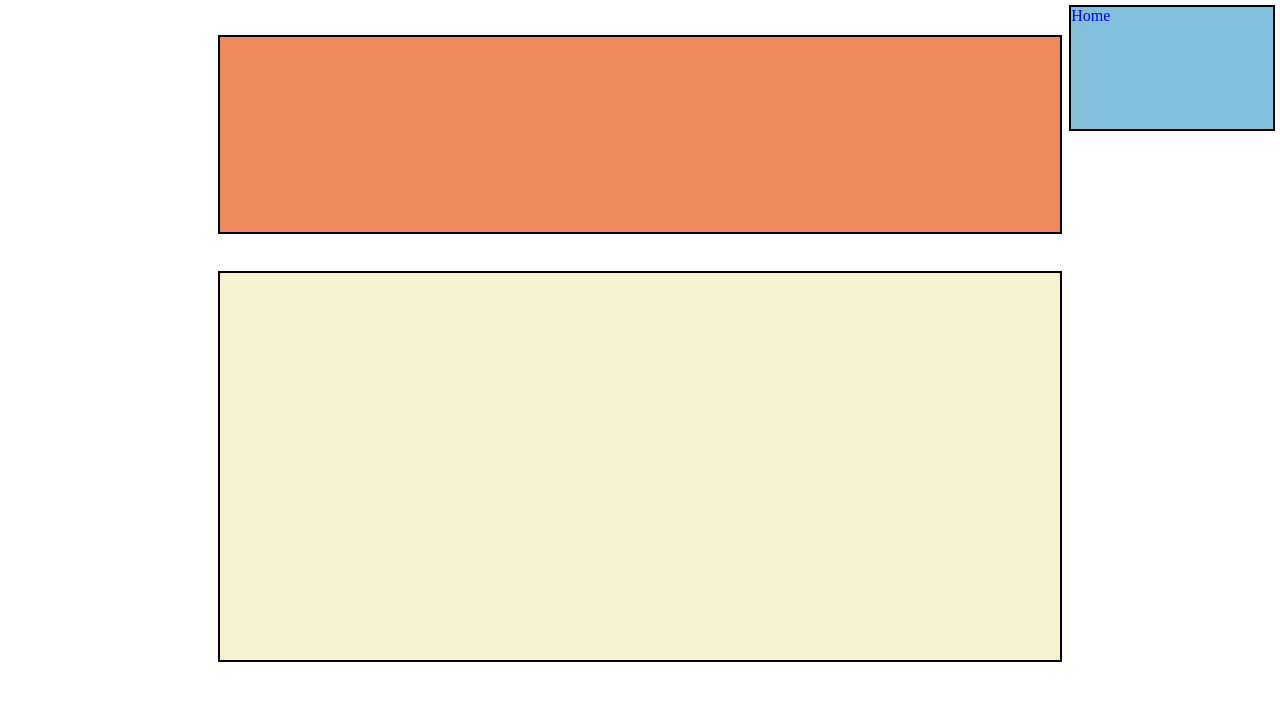
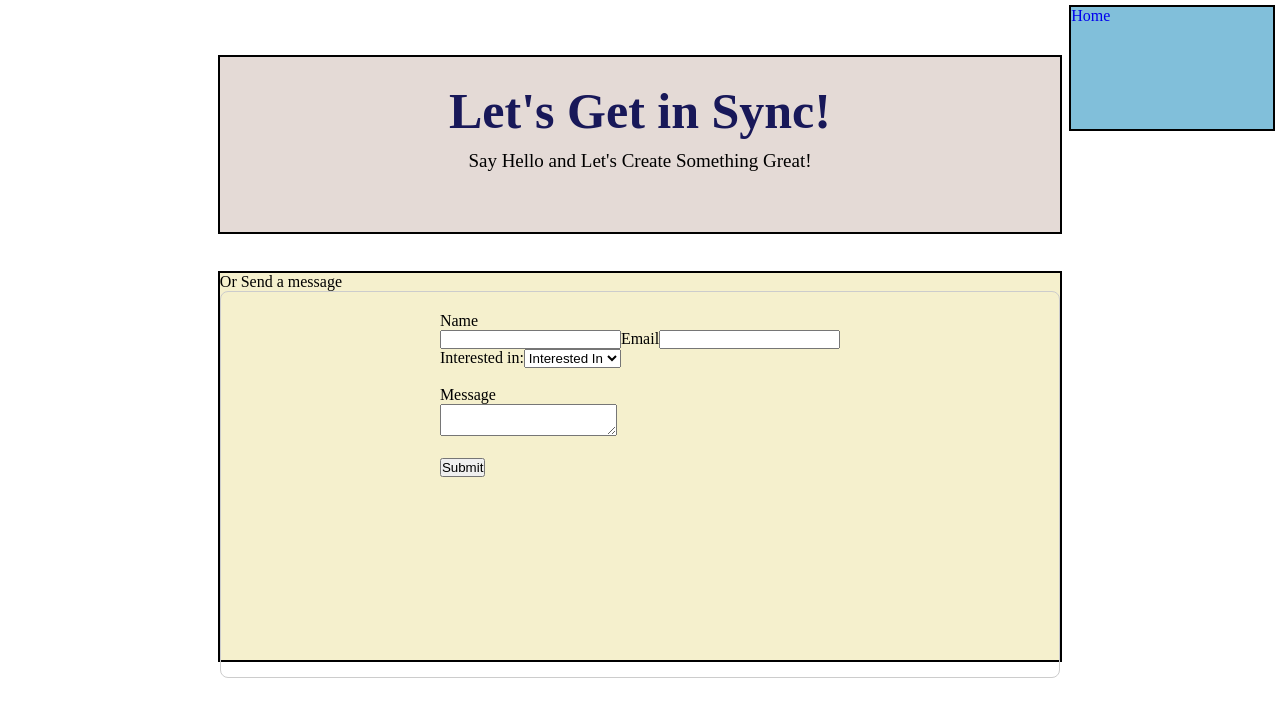
Before and after one commit to MahimaGajjar/Mahima.dev, a React (Create React App) app: page /contactme in a window 1280 px wide. Shown: the top 716 px of the page. Built offline with nearby package versions, Linux system fonts and the light colour scheme.

Commit message:
Added the base conetent in Contact Page

```diff
--- a/src/components/ContactMe.js
+++ b/src/components/ContactMe.js
@@ -4,9 +4,43 @@ export const ContactMe = () => {
   return (
     <>
       <div className="container">
-        <div className="heading"></div>
+        <div className="heading">
+          <h2>Let's Get in Sync!</h2>
+          <p>Say Hello and Let's Create Something Great!</p>
+        </div>
 
-        <div className="form"></div>
+        <div className="form">
+          <p>Or Send a message</p>
+          <div className="formcontainer">
+            <form>
+              <p>Name</p>
+              <label>
+                <input type="text" />
+              </label>
+              <label>
+                Email
+                <input type="email" />
+              </label>
+              <br></br>
+              <label>
+                Interested in:
+                <select name="interestedin" required>
+                  <option value="">Interested In</option>
+                  <option value="projects">Projects</option>
+                  <option value="connect">Connect</option>
+                  <option value="other">Other</option>
+                </select>
+              </label>
+              <br />
+              <br />
+              <p>Message</p>
+              <textarea></textarea>
+              <br />
+              <br />
+              <button>Submit</button>
+            </form>
+          </div>
+        </div>
 
         <div className="navigation">
           <a href="/" className="titleContent">
--- a/src/components/contactme.css
+++ b/src/components/contactme.css
@@ -12,18 +12,43 @@
   grid-row: 1/3;
   grid-column: 2/6;
   border: 2px solid black;
-  background-color: #f08a5d;
+  background-color: #e4dad6;
   margin-bottom: 30px;
-  margin-top: 30px;
+  margin-top: 50px;
 }
 
+.heading h2  {
+  color: rgb(24, 24, 89);;
+  text-align: center;
+  font-size: 50px;
+  margin-top: 25px;
+  margin-bottom: 10px;
+}
+.heading p {
+  font-size: 19px;
+  text-align: center;
+  margin-top: 10px;
+  margin-bottom: 10px;
+}
 .form {
   grid-row: 3/6;
   grid-column: 2/6;
   border: 2px solid black;
   background-color: #f5f0cd;
 }
-
+.formcontainer{
+  display: flex;
+  flex-direction: row;
+  justify-content: space-evenly;
+  height: 100%;
+  margin: 50px;
+  max-width: "700px";
+  margin: auto;
+  padding: 20px;
+  border: 1px solid #ccc;
+  border-radius: 8px;
+  /* margin-bottom: 30px; */
+}
 .navigation {
   grid-row: 1/2;
   grid-column: 6/7;
```
